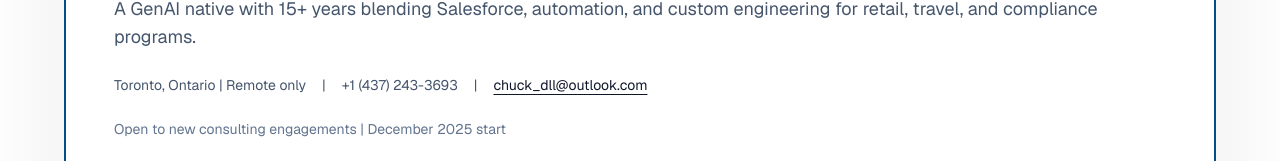
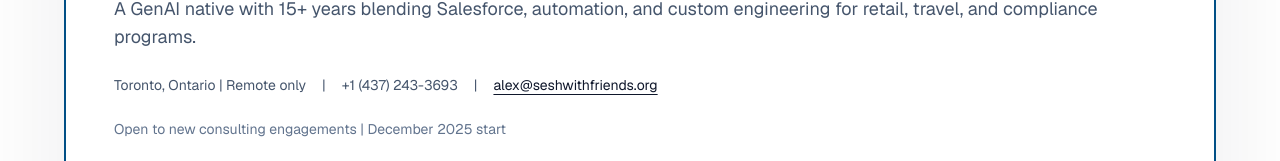
Before and after one commit to Oruga420/Infocepts-resume, a Next.js app: page / in a window 1280 px wide. Shown: the part 271-432 px from the top of the page. Built offline with nearby package versions, Linux system fonts and the light colour scheme.

Commit message:
chore: update contact email

```diff
--- a/src/data/profile.ts
+++ b/src/data/profile.ts
@@ -5,7 +5,7 @@ export const contact = {
     "A GenAI native with 15+ years blending Salesforce, automation, and custom engineering for retail, travel, and compliance programs.",
   location: "Toronto, Ontario | Remote only",
   phone: "+1 (437) 243-3693",
-  email: "chuck_dll@outlook.com",
+  email: "alex@seshwithfriends.org",
   availability: "Open to new consulting engagements | December 2025 start",
 };
 
```
